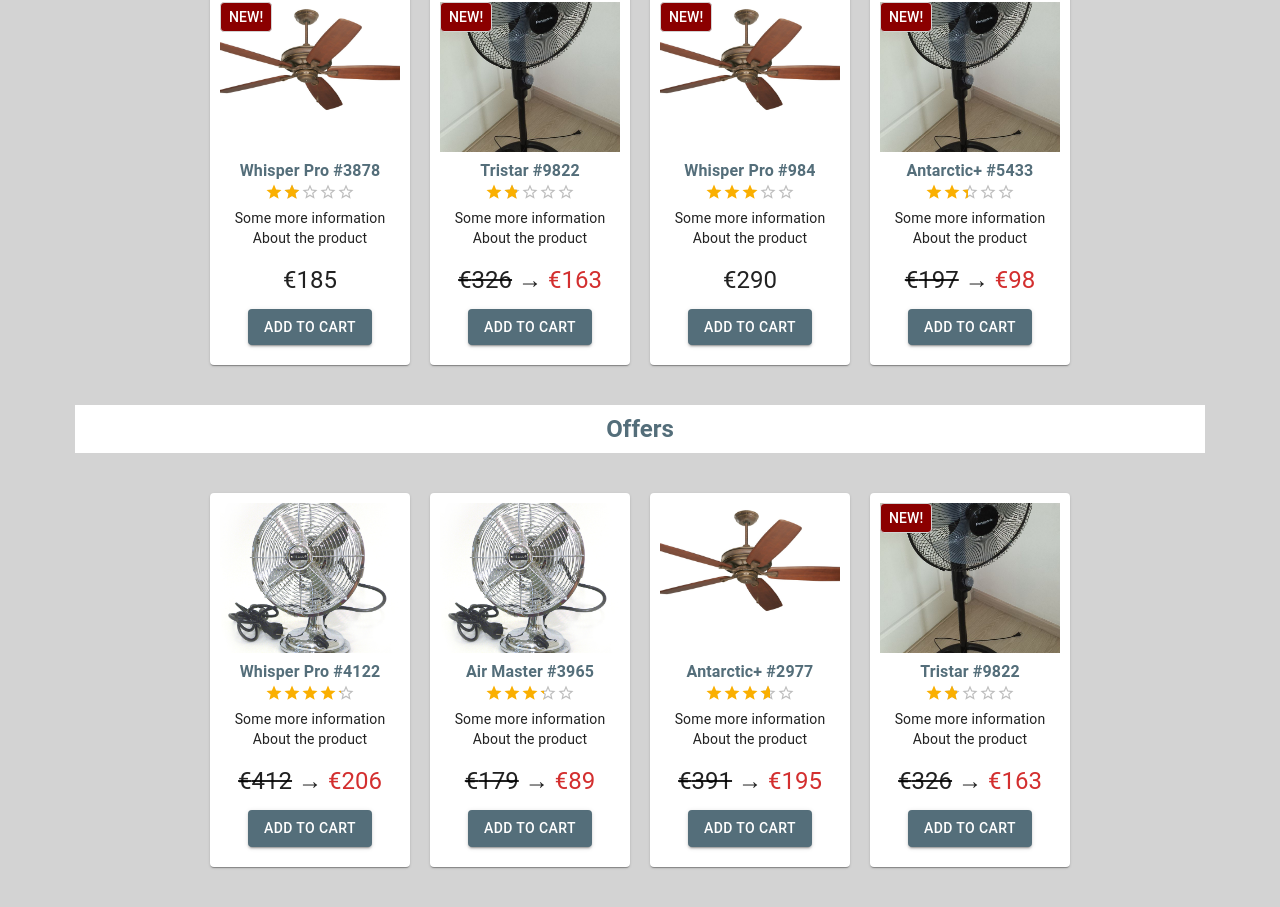
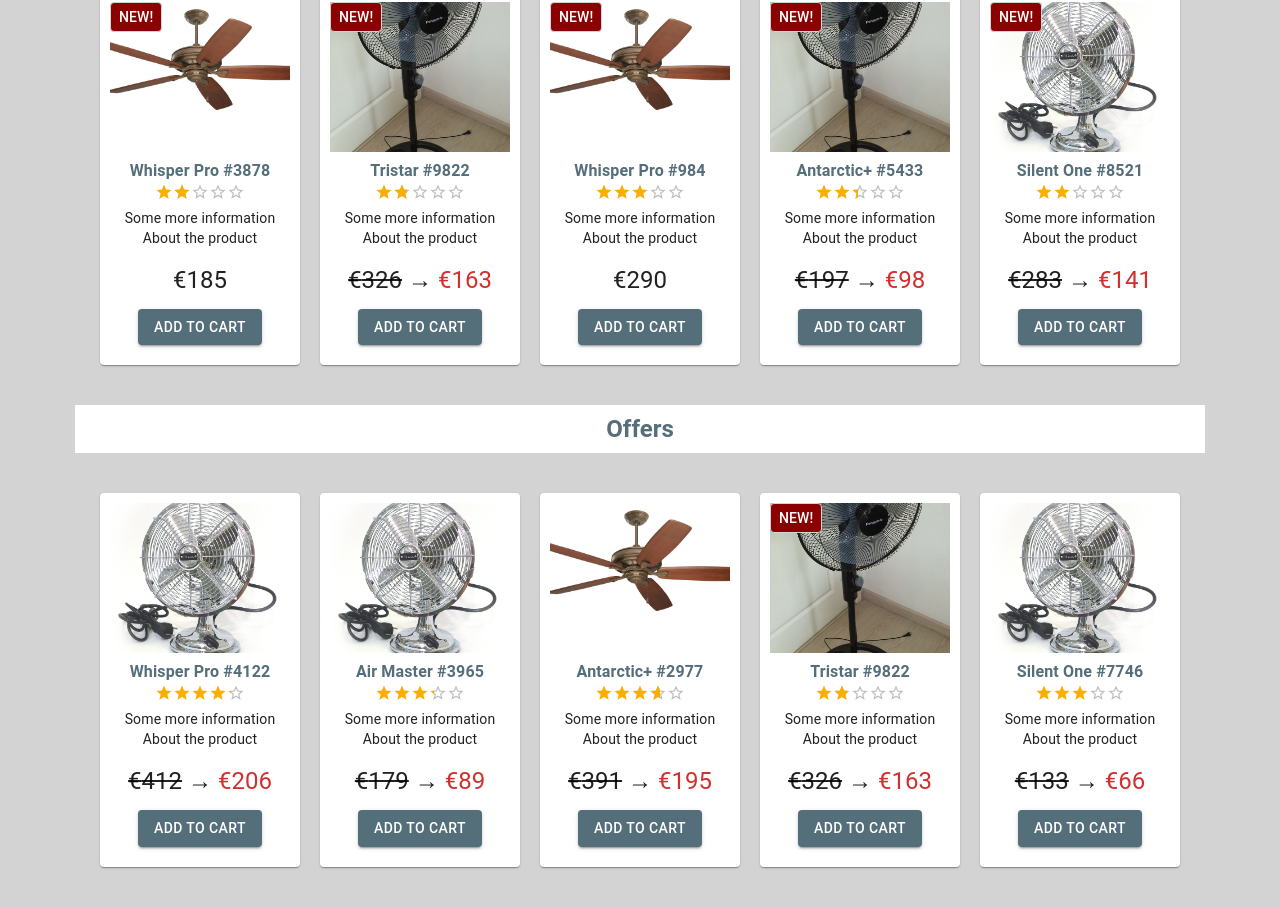
Before and after one commit to VeeHalonen/ux-prototype, a React (Create React App) app: page /products in a window 1280 px wide. Shown: the part 764-1671 px from the top of the page. Built offline with nearby package versions, Linux system fonts and the light colour scheme.

Commit message:
Add fifth discounted and latest item to product page

```diff
--- a/src/views/Products.jsx
+++ b/src/views/Products.jsx
@@ -8,8 +8,8 @@ import { CATEGORIES, GlobalStateContext } from "../helpers";
 const Products = () => {
   const context = useContext(GlobalStateContext);
   const products = context?.globalState?.products || [];
-  const discounts = products.filter((p) => p.discount).slice(0, 4); // first four discounted
-  const latest = products.filter((p) => p.latest).slice(0, 4); // first four latest
+  const discounts = products.filter((p) => p.discount).slice(0, 5); // first five discounted
+  const latest = products.filter((p) => p.latest).slice(0, 5); // first five latest
 
   // const cardStyle = {
   //   margin: 40,
```
